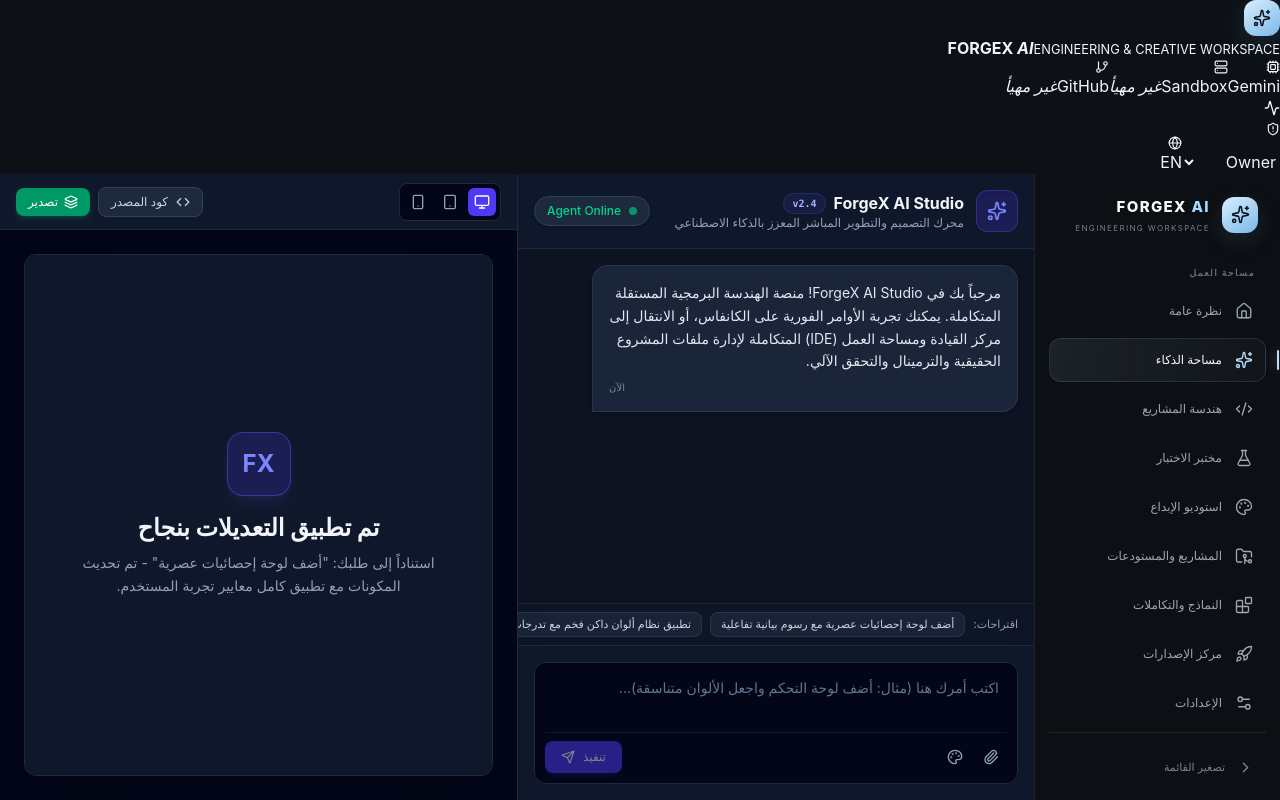
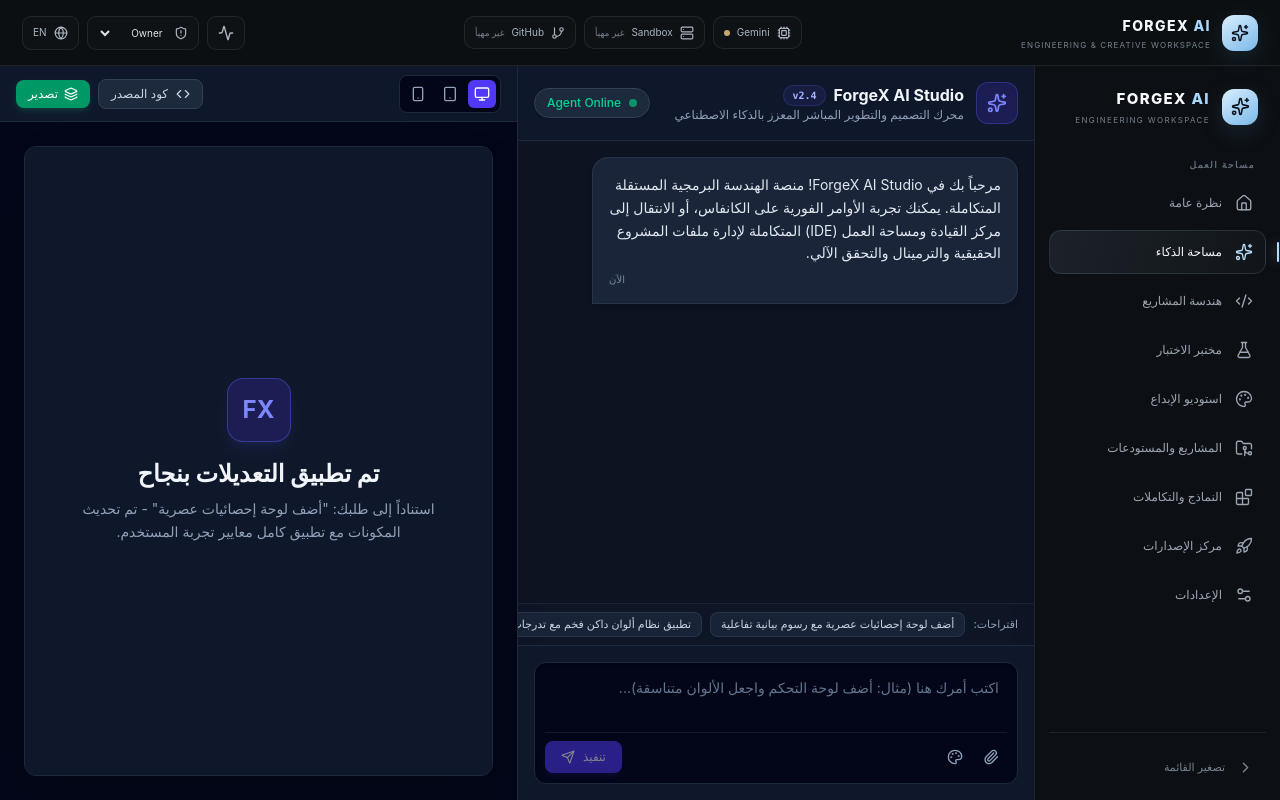
Before and after one commit to jovanexpress713-jpg/Ai, a React (Vite) app: page / in a window 1280 px wide. Built offline with nearby package versions, Linux system fonts and the light colour scheme; no server answers.

Commit message:
style: add premium topbar controls

```diff
--- a/src/index.css
+++ b/src/index.css
@@ -154,3 +154,30 @@
   .forge-sidebar,.forge-nav-item,.forge-tool-card { transition:none !important; }
   .forge-tool-card:hover { transform:none; }
 }
+
+.forge-topbar { min-height:66px;display:flex;align-items:center;justify-content:space-between;gap:18px;padding:10px 22px;background:#0c0f13ee;border-bottom:1px solid var(--forge-border);backdrop-filter:blur(18px);z-index:40; }
+.forge-topbar-brand { display:flex;align-items:center;gap:11px;text-align:start;min-width:220px; }
+.forge-topbar-brand strong { display:block;font-size:14px;letter-spacing:.1em;font-weight:800;color:#f4f7fa; }
+.forge-topbar-brand strong i { color:#a9d8ff;font-style:normal; }
+.forge-topbar-brand small { display:block;margin-top:3px;color:#788593;font-size:8px;letter-spacing:.14em; }
+.forge-topbar-status,.forge-topbar-actions { display:flex;align-items:center;gap:8px; }
+.forge-status-chip { display:flex;align-items:center;gap:7px;padding:8px 10px;border:1px solid var(--forge-border);border-radius:10px;background:#ffffff04;color:#a9b4c0;font-size:10px; }
+.forge-status-chip em { color:#758392;font-style:normal;font-size:9px; }
+.forge-status-chip b { width:6px;height:6px;border-radius:50%;background:#c9a66b; }
+.forge-status-chip b.is-connected { background:#7fd4a7;box-shadow:0 0 0 3px #7fd4a71c; }
+.forge-status-chip b.is-unavailable { background:#c9a66b; }
+.forge-icon-button,.forge-language-button,.forge-role-select { min-height:34px;display:flex;align-items:center;justify-content:center;gap:7px;padding:0 10px;border:1px solid var(--forge-border);border-radius:9px;color:#aeb8c4;background:#ffffff04;font-size:10px; }
+.forge-icon-button:hover,.forge-language-button:hover,.forge-role-select:hover { color:#eef6fc;border-color:#a9d8ff55; }
+.forge-role-select select { background:transparent;color:#dce4eb;outline:none;font-size:10px; }
+.forge-role-select option { background:#151b23;color:#f4f6f8; }
+@media (max-width: 900px) {
+  .forge-topbar-status { display:none; }
+  .forge-topbar-brand { min-width:0; }
+}
+@media (max-width: 520px) {
+  .forge-topbar { min-height:58px;padding:8px 10px;gap:8px; }
+  .forge-topbar-brand small { display:none; }
+  .forge-topbar-brand strong { font-size:12px; }
+  .forge-role-select { display:none; }
+  .forge-topbar-actions { gap:5px; }
+}
```
